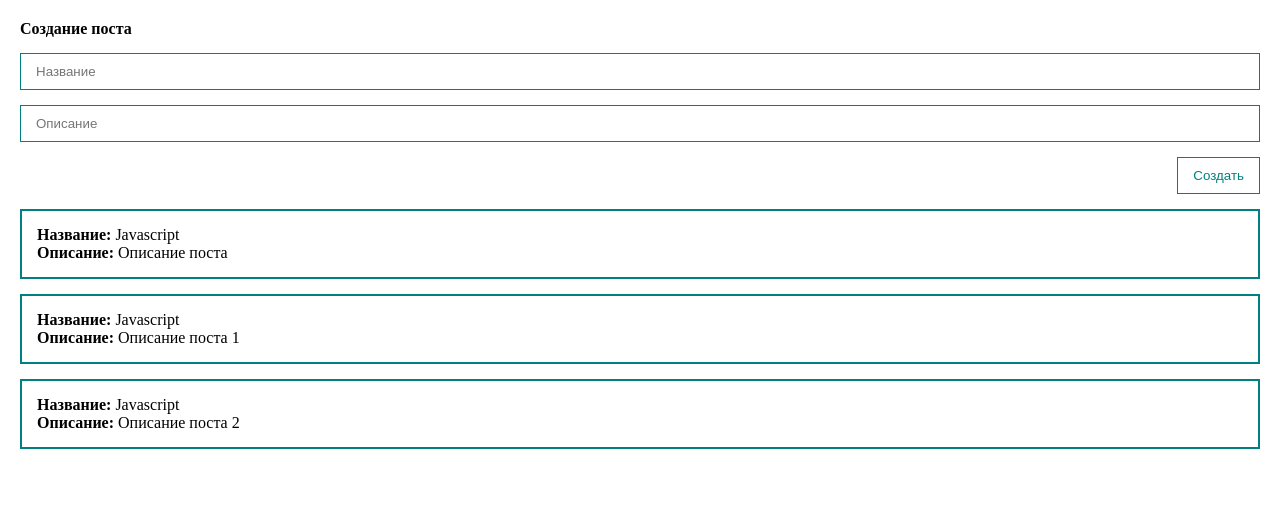
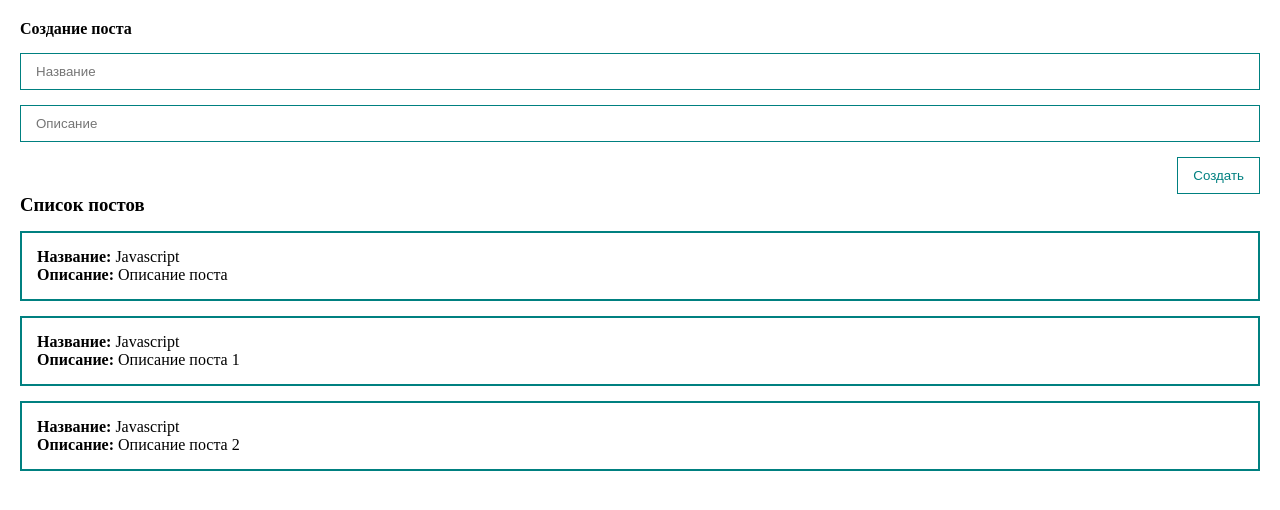
Before and after one commit to Gapotchenko-Yakov/vue3-course, a Vue app: page / in a window 1280 px wide. Shown: the top 510 px of the page. Built offline with nearby package versions, Linux system fonts and the light colour scheme.

Commit message:
chore(post): decompose PostItem component

```diff
--- /dev/null
+++ b/src/components/PostItem.vue
@@ -0,0 +1,23 @@
+<template>
+    <div class="post">
+        <div><strong>Название:</strong> {{ post.title }}</div>
+        <div><strong>Описание:</strong> {{ post.body }}</div>
+    </div>
+</template>
+<script>
+export default {
+    props:{
+        post:{
+            type: Object,
+            required: true,
+        }
+    }
+}
+</script>
+<style scoped>
+    .post {
+        padding: 15px;
+        border: 2px solid teal;
+        margin-top: 15px;
+    }
+</style>
--- a/src/components/PostList.vue
+++ b/src/components/PostList.vue
@@ -1,11 +1,16 @@
 <template>
-    <div class="post" v-for="post in posts">
-        <div><strong>Название:</strong> {{ post.title }}</div>
-        <div><strong>Описание:</strong> {{ post.body }}</div>
-    </div>
+    <h3>Список постов</h3>
+    <post-item
+    v-for="post in posts"
+    :post="post"
+    />
 </template>
 <script>
+import PostItem from '@/components/PostItem.vue';
 export default {
+    components: {
+        PostItem,
+    },
     props:{
         posts: {
             type: Array,
@@ -15,9 +20,4 @@
 }
 </script>
 <style scoped>
-    .post {
-    padding: 15px;
-    border: 2px solid teal;
-    margin-top: 15px;
-    }
 </style>
```
